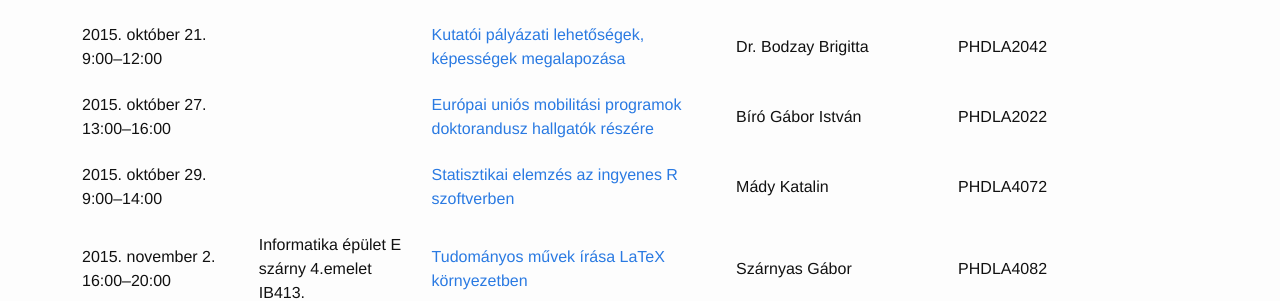
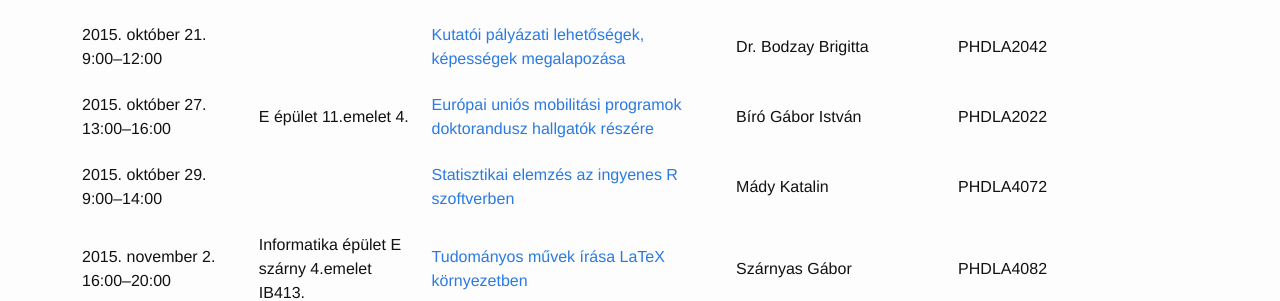
Before and after one commit to totyabaja/bme-edk.github.io, a Jekyll site: the page built from lectures.html, in a window 1280 px wide. Shown: the part 1342-1643 px from the top of the page. Built offline with Jekyll 4.4.1, drawn with Linux system fonts in a browser that asks for light colours; a file with an impossible date is left out.

Commit message:
Update 2022-mobilitasi-programok.md

```diff
--- a/_lectures/2022-mobilitasi-programok.md
+++ b/_lectures/2022-mobilitasi-programok.md
@@ -11,7 +11,7 @@ duration: 3 óra
 schools: összes
 audience: doktoranduszoknak
 participants: 20 fő
-location: TBA
+location: E épület 11.emelet 4.
 starttime: "13:00"
 endtime: "16:00"
 form:
```
